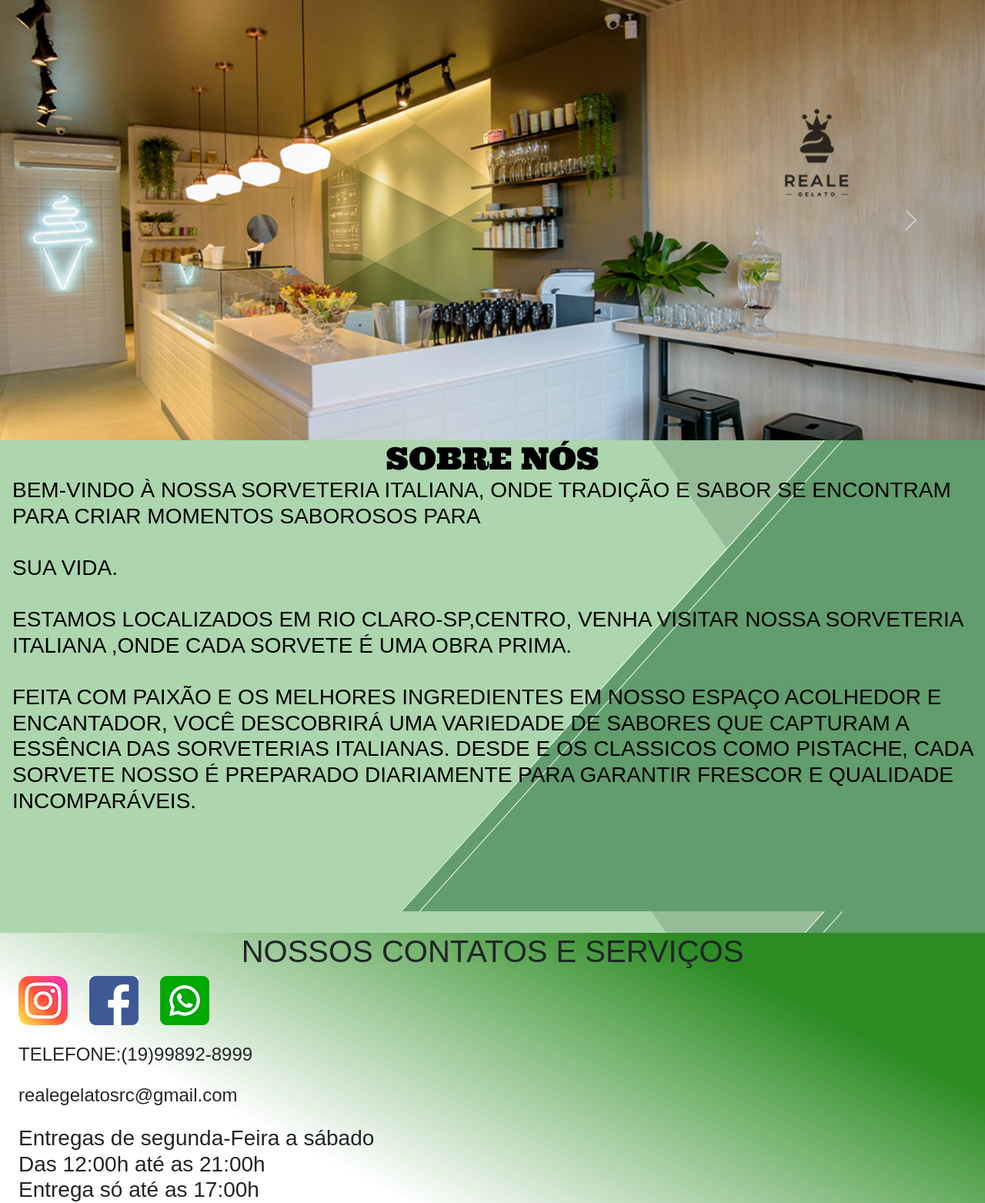
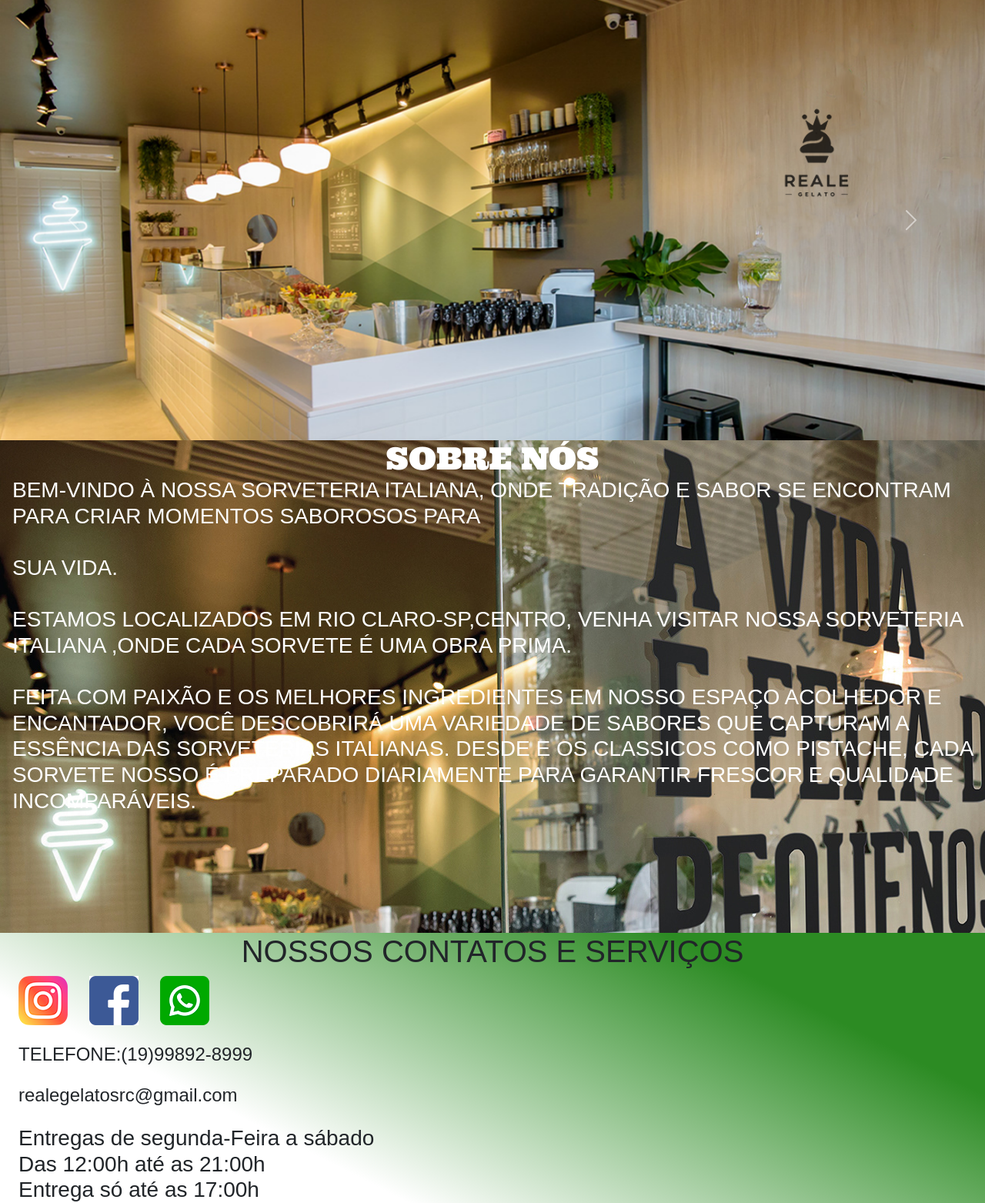
Before and after one commit to Kevinreisdacruz/projetointegrador, a PHP site: page / in a window 1280 px wide. Shown: the part 131-1694 px from the top of the page at 77% size. Run offline with PHP 8.4, Linux system fonts and the light colour scheme; some web fonts are replaced.

Commit message:
testando fundo do sobre nos de novo

```diff
--- a/css/style.css
+++ b/css/style.css
@@ -36,7 +36,7 @@ body{
 
 
 .fundosobrenos{
-   background-image: url(../imagefundos/fundoinicial.png);
+    background-image: url(../imagefundos/fundosobrenos.jpg);
     width: auto;
     height: 40rem;
 
@@ -48,7 +48,7 @@ body{
         font-family: "Ultra", serif;
         font-weight: 400;
         font-style: normal;
-        color: black;
+        color: white;
 
     }
 
@@ -58,7 +58,7 @@ body{
         font-family: "Anton SC", sans-serif;
         font-weight: 400;
         font-style: normal;
-        color: black;
+        color: white;
 
     }
 
```
